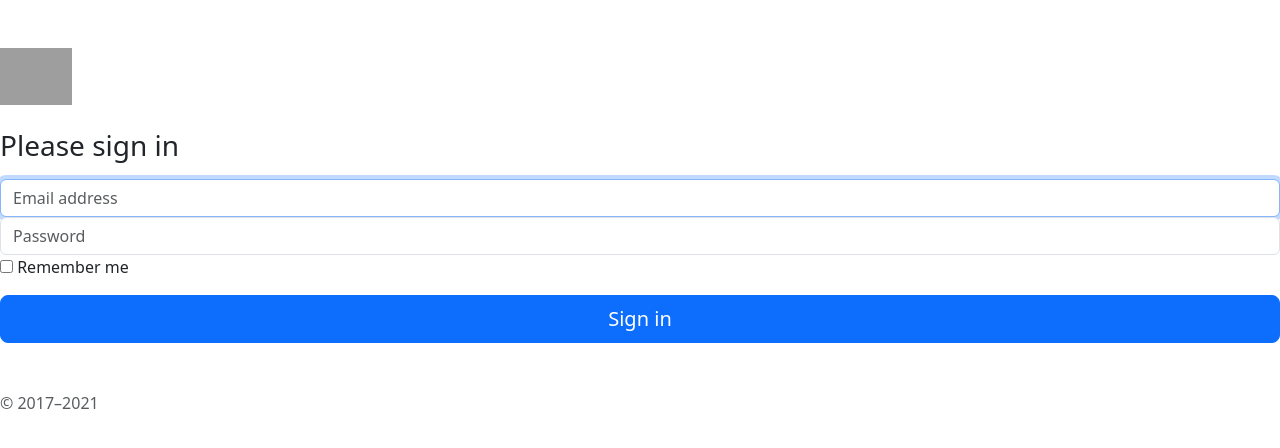
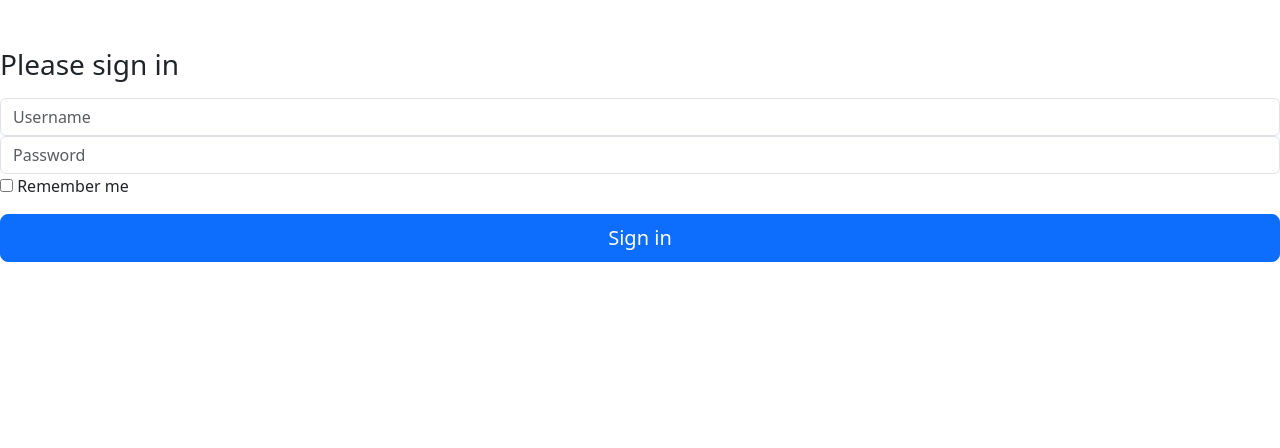
Before and after one commit to omri30000/Serverus, a Flask app: page /login in a window 1280 px wide. Shown: the part 56-504 px from the top of the page. Run offline with Flask 2, Linux system fonts and the light colour scheme; some libraries are stand-ins or nearby versions; grey boxes are pictures that could not be loaded.

Commit message:
added login

```diff
--- a/WebAppComponent/Main.py
+++ b/WebAppComponent/Main.py
@@ -12,7 +12,6 @@ db_manager = DatabaseManager.DatabaseManager(db_file_name="/home/ofir/Music/gene
 
 
 def main():
-    print(db_manager)
     app.run(debug=True)
 
 
@@ -24,17 +23,30 @@ def home_page():
 @app.route("/login", methods=["POST", "GET"])
 def login_page():
     if "userID" in session:  # the user is connected
-        return render_template("dashboard.html")
+        return redirect(url_for("dashboard_page"))
     else:
         if request.method == "POST":
             # todo: find user in data base and add to session
-            return redirect(url_for("dashboard_page"))
-        else:  # GET request
+            user_name = request.form["usernameName"]
+            password = request.form["passwordName"]
+            if(db_manager.check_login(user_name,password)):
+
+                session["userID"] = db_manager.get_user_id(user_name)
+                return redirect(url_for("dashboard_page"))
+            else:
+                #throw exception and raise message
+                return render_template("login.html")
+
+        else:
+            # GET request
             return render_template("login.html")
 
 
 @app.route("/register", methods=["POST", "GET"])
 def register_page():
+    if "userID" in session:  # the user is connected
+        return redirect(url_for("dashboard_page"))
+
     if request.method == "POST":
         user_name = request.form["username"]
         password = request.form["password"]
--- a/WebAppComponent/templates/login.html
+++ b/WebAppComponent/templates/login.html
@@ -14,20 +14,22 @@
 
 
 <main class="form-signin">
-  <form>
-    <img class="mb-4" src="../assets/brand/bootstrap-logo.svg" alt="" width="72" height="57">
+  <form method="post" action="#">
     <h1 class="h3 mb-3 fw-normal">Please sign in</h1>
-    <label for="inputEmail" class="visually-hidden">Email address</label>
-    <input type="email" id="inputEmail" class="form-control" placeholder="Email address" required autofocus>
-    <label for="inputPassword" class="visually-hidden">Password</label>
-    <input type="password" id="inputPassword" class="form-control" placeholder="Password" required>
+
+    <!--<label for="inputEmail" class="visually-hidden">Email address</label>
+    <input type="email" id="inputEmail" class="form-control" placeholder="Email address" required autofocus>-->
+    <label for="username" class="visually-hidden">Username</label>
+    <input type="text" name="usernameName" id="username" class="form-control" placeholder="Username" required>
+
+    <label for="password" class="visually-hidden">Password</label>
+    <input type="password" name="passwordName" id = "password" class="form-control" placeholder="Password" required>
     <div class="checkbox mb-3">
       <label>
         <input type="checkbox" value="remember-me"> Remember me
       </label>
     </div>
     <button class="w-100 btn btn-lg btn-primary" type="submit">Sign in</button>
-    <p class="mt-5 mb-3 text-muted">&copy; 2017–2021</p>
-  </form>
+    </form>
 </main>
 {% endblock %}
```
Also changed, not shown: WebAppComponent/DatabaseManager.py (+19 -4 lines), WebAppComponent/templates/register.html (+6 -6 lines).
